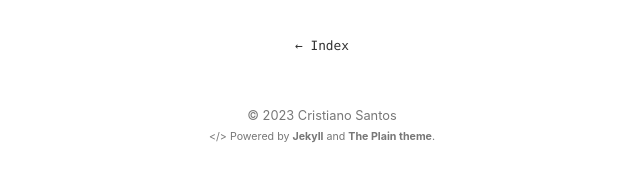
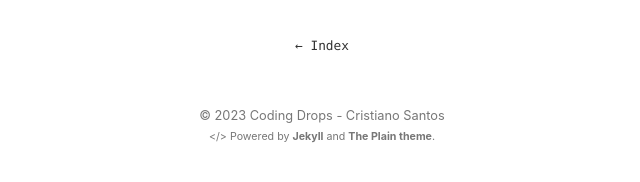
Before and after one commit to cristianossd/codingdrops-blog, a Jekyll site: the page built from about.md, in a window 1280 px wide. Shown: the part 454-636 px from the top of the page, without its empty margins (318-958 px from the left). Built offline with Jekyll 4.4.1, drawn with Linux system fonts in a browser that asks for light colours.

Commit message:
chore: include blog name on footer

```diff
--- a/_includes/footer.html
+++ b/_includes/footer.html
@@ -1,4 +1,4 @@
 <div class="footer">
-  <span class="block">&copy; {{ site.time | date: '%Y' }} {{ site.author_name }}</span>
+  <span class="block">&copy; {{ site.time | date: '%Y' }} Coding Drops - {{ site.author_name }}</span>
   <span class="block"><small>&lt;/&gt; Powered by <a href="https://jekyllrb.com/">Jekyll</a> and <a href="https://github.com/heiswayi/the-plain">The Plain theme</a>.</small></span>
 </div>
```
Also changed, not shown: README.md.
